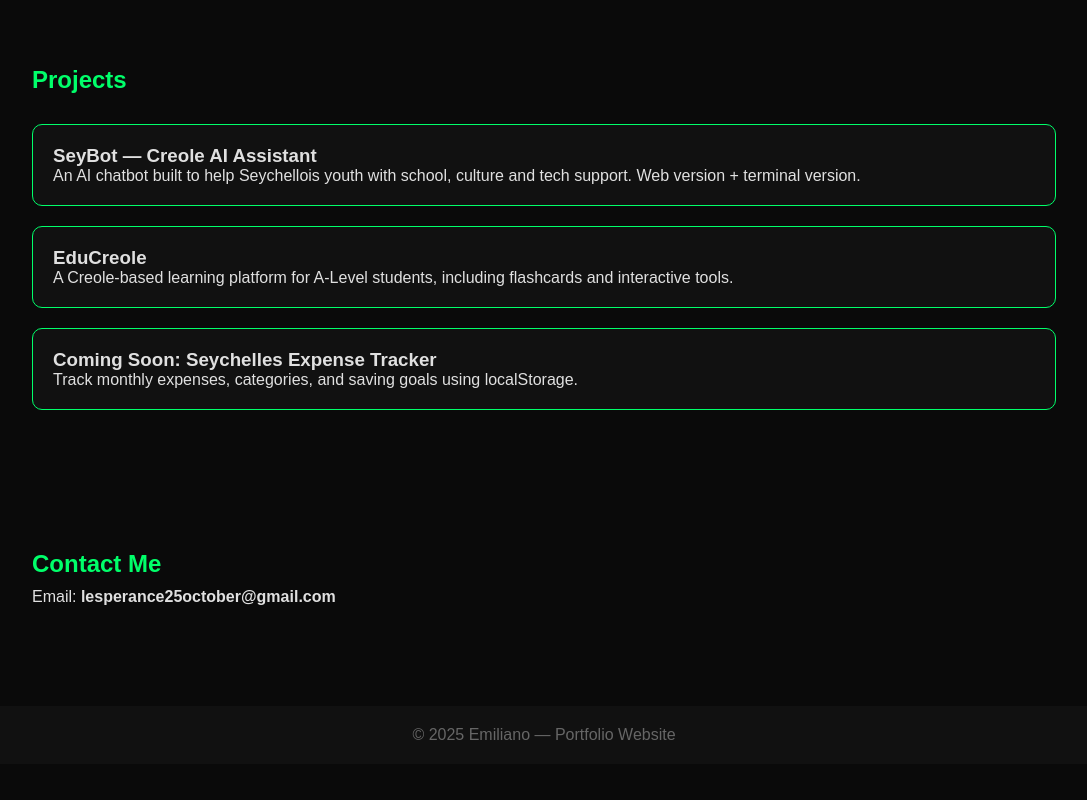
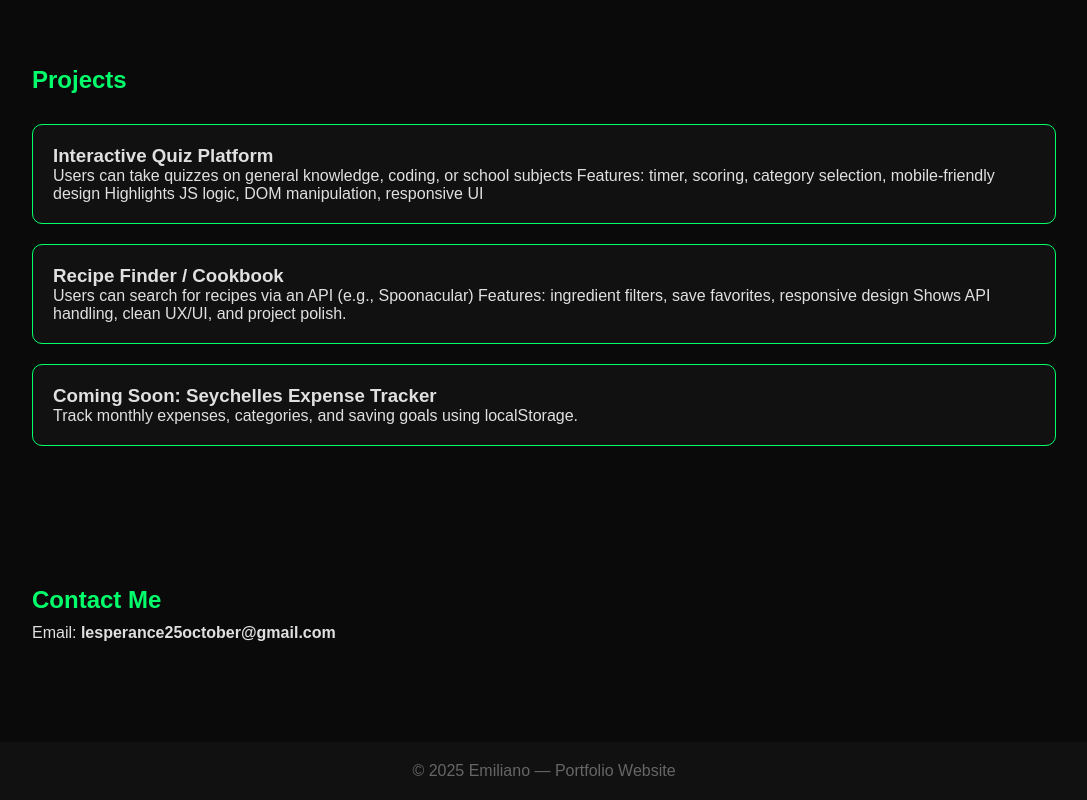
Before and after one commit to lesperance25october-ui/portfolio-dark, a plain HTML site: page index.html in a window 1280 px wide. Shown: the part 1246-2046 px from the top of the page, without its empty margins (96-1183 px from the left). Before the commit the page ends 2010 px from the top, so only its background shows below. Drawn offline with Linux system fonts and the light colour scheme.

Commit message:
Update project descriptions in index.html

```diff
--- a/index.html
+++ b/index.html
@@ -46,15 +46,17 @@
         <h2 class="h2-text-color">Projects</h2>
 
         <div class="project-card">
-            <h3>SeyBot — Creole AI Assistant</h3>
-            <p>An AI chatbot built to help Seychellois youth with school,
-               culture and tech support. Web version + terminal version.</p>
+            <h3>Interactive Quiz Platform</h3>
+            <p>Users can take quizzes on general knowledge, coding, or school subjects
+               Features: timer, scoring, category selection, mobile-friendly design
+               Highlights JS logic, DOM manipulation, responsive UI</p>
         </div>
 
         <div class="project-card">
-            <h3>EduCreole</h3>
-            <p>A Creole-based learning platform for A-Level students,
-               including flashcards and interactive tools.</p>
+            <h3>Recipe Finder / Cookbook</h3>
+            <p>Users can search for recipes via an API (e.g., Spoonacular)
+               Features: ingredient filters, save favorites, responsive design
+               Shows API handling, clean UX/UI, and project polish.</p>
         </div>
 
         <div class="project-card">
```
